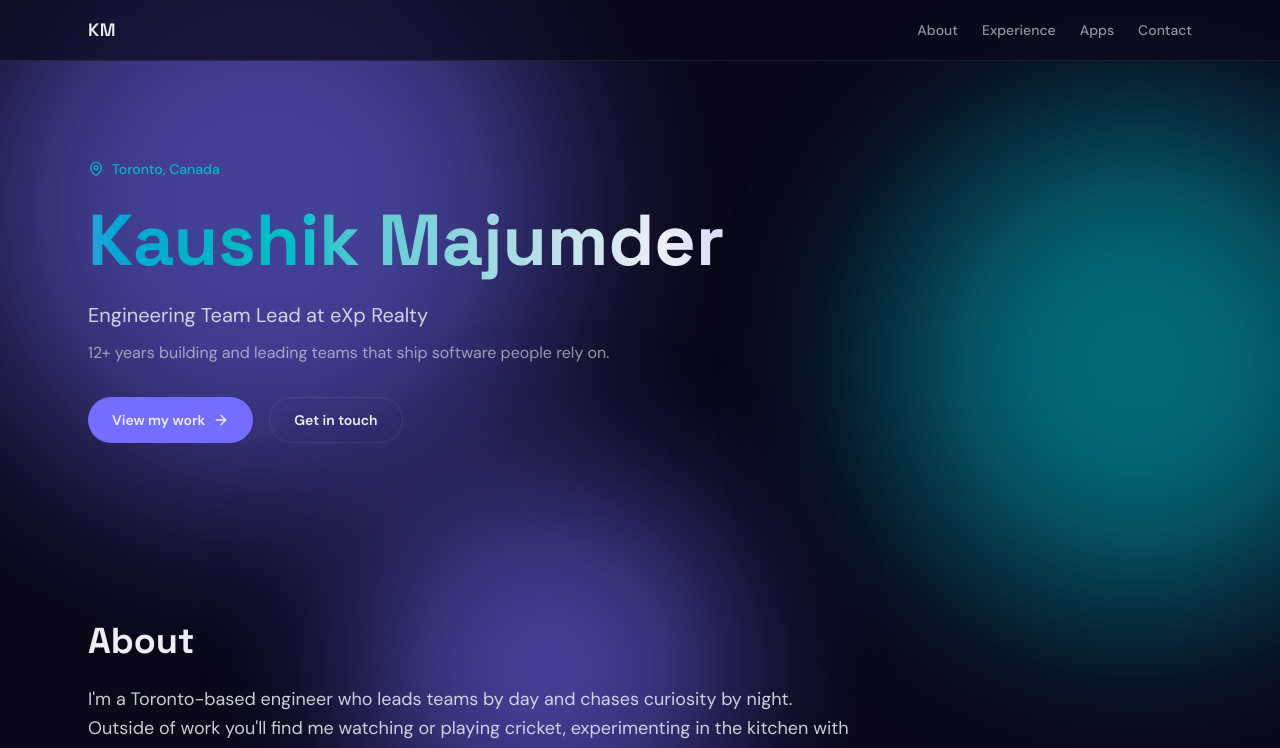
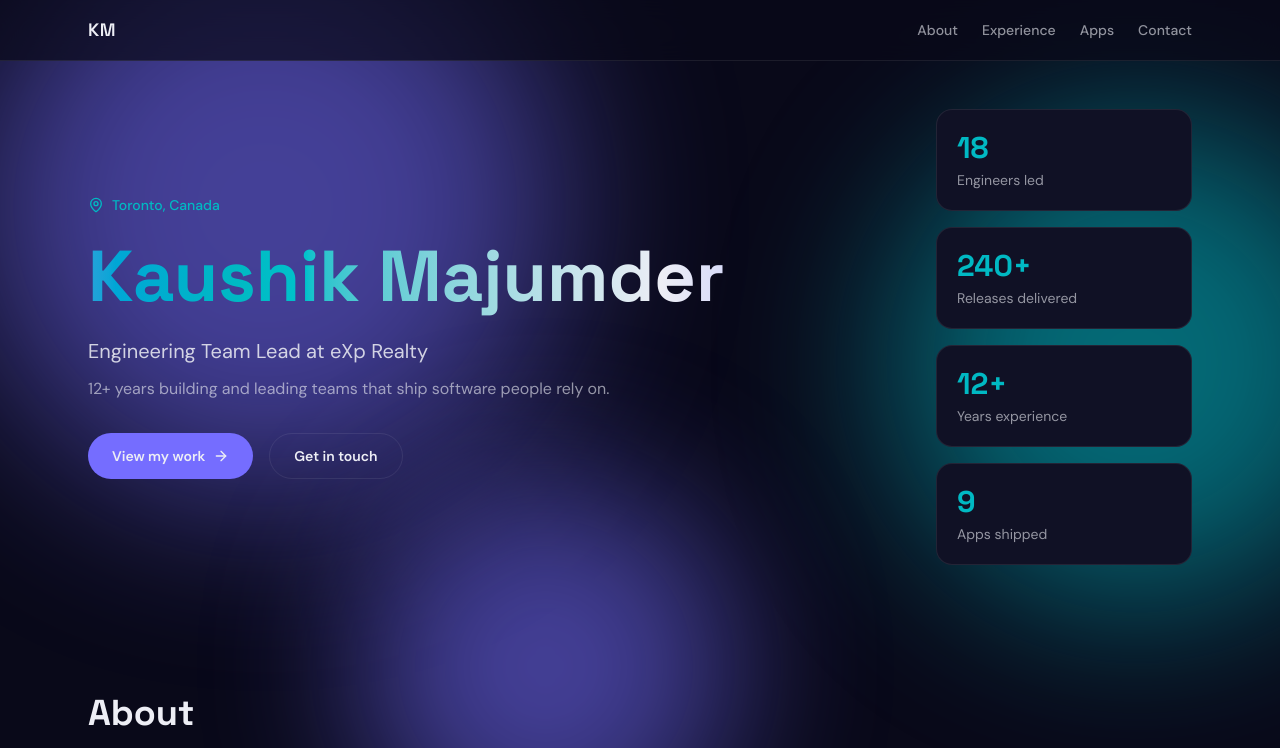
Before and after one commit to sudoku0412-stack/portfolio, a React (Vite) app: page / in a window 1280 px wide. Shown: the top 748 px of the page. Built offline with nearby package versions, Linux system fonts and the light colour scheme.

Commit message:
Move stats into hero beside name, stacked vertically

```diff
--- a/src/pages/Portfolio.tsx
+++ b/src/pages/Portfolio.tsx
@@ -26,7 +26,8 @@ export default function Portfolio() {
 
       <main>
         {/* Hero */}
-        <section className="mx-auto flex min-h-[60vh] max-w-6xl flex-col items-start justify-center px-6 py-12">
+        <section className="mx-auto flex min-h-[60vh] max-w-6xl flex-col items-center gap-10 px-6 py-12 lg:flex-row lg:items-center lg:justify-between">
+          <div className="flex flex-col items-start">
             <Reveal variant="up">
               <p className="mb-4 flex items-center gap-2 text-sm font-medium text-accent-2">
                 <MapPin className="h-4 w-4" aria-hidden="true" />
@@ -61,6 +62,20 @@ export default function Portfolio() {
                 </a>
               </div>
             </Reveal>
+          </div>
+
+          <div className="flex w-full flex-col gap-4 lg:w-64">
+            {data.stats.map((stat, i) => (
+              <Reveal key={stat.label} variant="right" delay={i * 100}>
+                <ShineCard className="rounded-2xl border border-border bg-surface p-5">
+                  <div className="font-heading text-3xl font-bold text-accent-2">
+                    <CountUp value={stat.value} suffix={stat.suffix} />
+                  </div>
+                  <p className="mt-1 text-sm text-muted">{stat.label}</p>
+                </ShineCard>
+              </Reveal>
+            ))}
+          </div>
         </section>
 
         {/* About */}
@@ -129,22 +144,6 @@ export default function Portfolio() {
           </div>
         </section>
 
-        {/* Stats */}
-        <section className="mx-auto max-w-6xl px-6 py-20">
-          <div className="grid grid-cols-2 gap-6 sm:grid-cols-4">
-            {data.stats.map((stat, i) => (
-              <Reveal key={stat.label} variant="up" delay={i * 100}>
-                <div className="rounded-2xl border border-border bg-surface p-6 text-center">
-                  <div className="font-heading text-3xl font-bold text-accent-2 sm:text-4xl">
-                    <CountUp value={stat.value} suffix={stat.suffix} />
-                  </div>
-                  <p className="mt-2 text-sm text-muted">{stat.label}</p>
-                </div>
-              </Reveal>
-            ))}
-          </div>
-        </section>
-
         {/* Contact */}
         <section id="contact" className="mx-auto max-w-6xl px-6 py-20">
           <Reveal variant="up">
```
Lines whose indentation alone changed are shown as unchanged.
